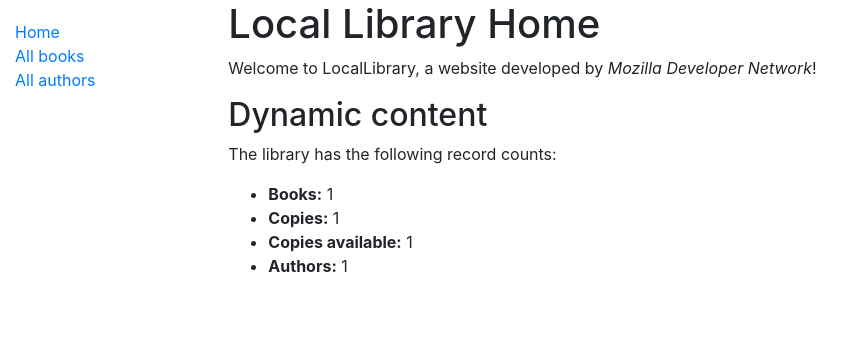
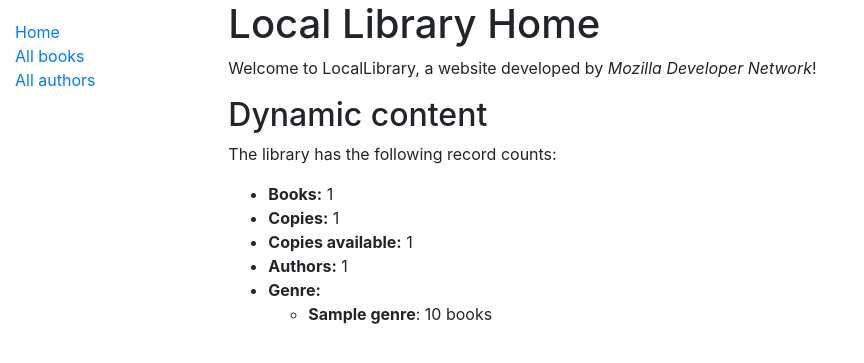
Before and after one commit to nikolai-sh/Library, a Django app: template locallibrary/catalog/templates/index.html in a window 1280 px wide. Shown: the top 363 px of the page, without its empty margins (0-864 px from the left). Run offline with Django 3.2, Linux system fonts and the light colour scheme; the template is opened without the code that fills it: most values are stand-ins (such as "Sample title", 1, 10 or a date in 2020).

Commit message:
Modified the view to generate counts for genres and books that contain a particular word

```diff
--- a/locallibrary/catalog/templates/index.html
+++ b/locallibrary/catalog/templates/index.html
@@ -14,5 +14,11 @@
     <li><strong>Copies:</strong> {{ num_instances }}</li>
     <li><strong>Copies available:</strong> {{ num_instances_available }}</li>
     <li><strong>Authors:</strong> {{ num_authors }}</li>
+    <li><strong>Genre:</strong></li>
+        <ul>
+            {% for genre, books in genre_books.items %}
+                <li><strong>{{ genre }}</strong>: {{ books }} books</li>
+            {% endfor %}
+        </ul>
   </ul>
 {% endblock %}
```
Also changed, not shown: locallibrary/catalog/views.py (+7 -1 lines).
